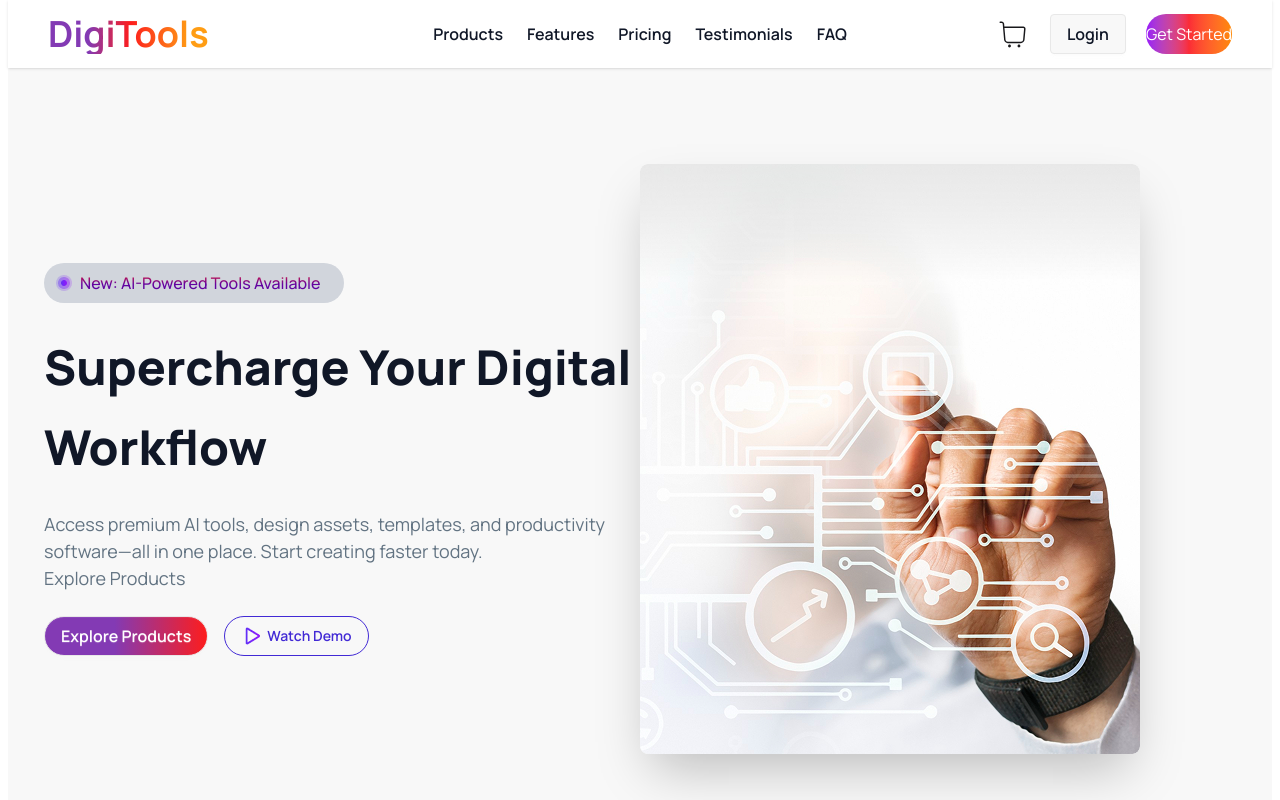
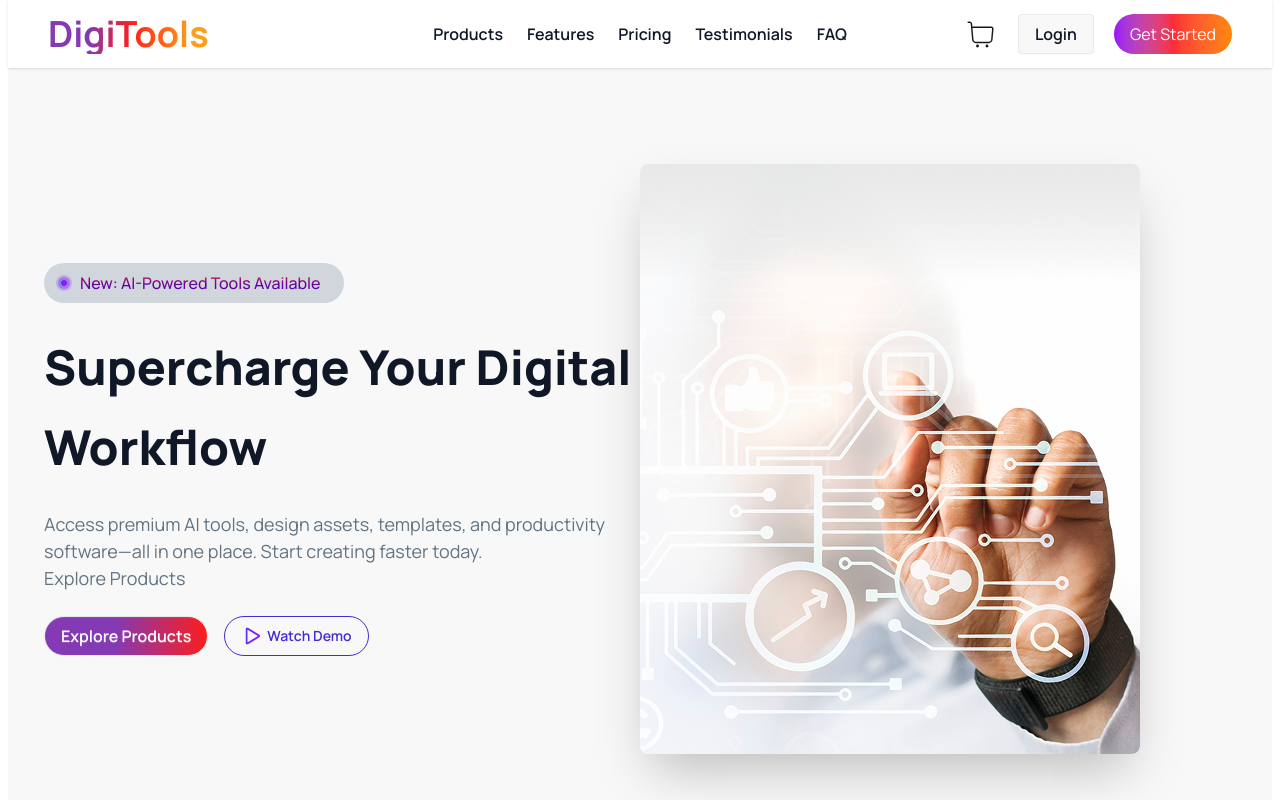
Before and after one commit to mdromjanali224512-collab/B-13_A-6_DigiTools, a React (Vite) app: page / in a window 1280 px wide. Shown: the top 800 px of the page. Built offline with nearby package versions, Linux system fonts and the light colour scheme.

Commit message:
add project name and icon

```diff
--- a/index.html
+++ b/index.html
@@ -2,9 +2,9 @@
 <html lang="en">
   <head>
     <meta charset="UTF-8" />
-    <link rel="icon" type="image/svg+xml" href="/favicon.svg" />
+    <link rel="icon" type="image/svg+xml" href="/a2.webp" />
     <meta name="viewport" content="width=device-width, initial-scale=1.0" />
-    <title>b-13-a6-digitools</title>
+    <title>AI Tools Platform</title>
   </head>
   <body>
     <div id="root"></div>
--- a/src/components/navbar/NavBar.jsx
+++ b/src/components/navbar/NavBar.jsx
@@ -24,7 +24,7 @@ const NavBar = ({cartsData}) => {
         tabIndex="-1"
         className="menu menu-sm dropdown-content bg-base-100 rounded-box z-1 mt-3 w-52 p-2 shadow">
               {link}
-              <a href="#get" className='bg-gradient-to-r from-purple-600 via-red-500 to-orange-400 text-[16px] rounded-full px-3 py-2 text-white text-center'>
+              <a href="#get" className='bg-gradient-to-r from-purple-600 via-red-500 to-orange-400 text-[16px] rounded-full  px-3 py-2 text-white text-center'>
                 Get Started
               </a>
 
@@ -51,7 +51,7 @@ const NavBar = ({cartsData}) => {
 
     <a onClick={featuresHandle} className="text-[16px] btn font-semibold text-[#101727]">Login</a>
     <a href="#get">
-      <button className='bg-gradient-to-r from-purple-600 hidden lg:block via-red-500 to-orange-400 text-[16px] rounded-full py-2 text-white'>Get Started</button>
+      <button className='bg-gradient-to-r from-purple-600 hidden lg:block via-red-500 to-orange-400 text-[16px] rounded-full px-4 py-2 text-white'>Get Started</button>
     </a>
 
   </div>
--- a/src/components/premiumTools/DigitalToolas.jsx
+++ b/src/components/premiumTools/DigitalToolas.jsx
@@ -18,7 +18,7 @@ const DigitalToolas = ({cartData,cartsData,setCartsData}) => {
         <div id='cart' className='mt-40 max-w-300 mx-auto md:px-5'>
             <div className='text-center'>
                 <h1 className='text-[#101727] font-extrabold text-5xl'>Premium Digital Tools</h1>
-                <p className='text-[16px] text-[#627382] my-4 '>Choose from our curated collection of premium digital products designedto boost your productivity and creativity.</p>
+                <p className='text-[16px] text-[#627382] my-4 '>Choose from our curated collection of premium digital products designedto  <br />boost your productivity and creativity.</p>
                 <div className='flex items-center bg-[radial-gradient(circle,rgba(238,174,202,1)_0%,rgba(148,187,233,1)_100%)] rounded-full w-44 mx-auto mb-10'>
                     <button onClick={showAndHideHandle} className={`px-3 py-2 ${active && 'bg-[linear-gradient(90deg,rgba(100,7,240,1)_36%,rgba(156,39,219,1)_100%,rgba(186,48,217,1)_93%)] text-white'}  rounded-full text-[16px] font-bold `}>Products</button>
                     <button onClick={showAndHideHandle} className={`px-3 py-2 rounded-full text-[16px] font-bold  ${!active && 'bg-[linear-gradient(90deg,rgba(100,7,240,1)_36%,rgba(156,39,219,1)_100%,rgba(186,48,217,1)_93%)] text-white '}`}>Cart({cartsData.length})</button>
```
Also changed, not shown: public/a2.webp (added).
